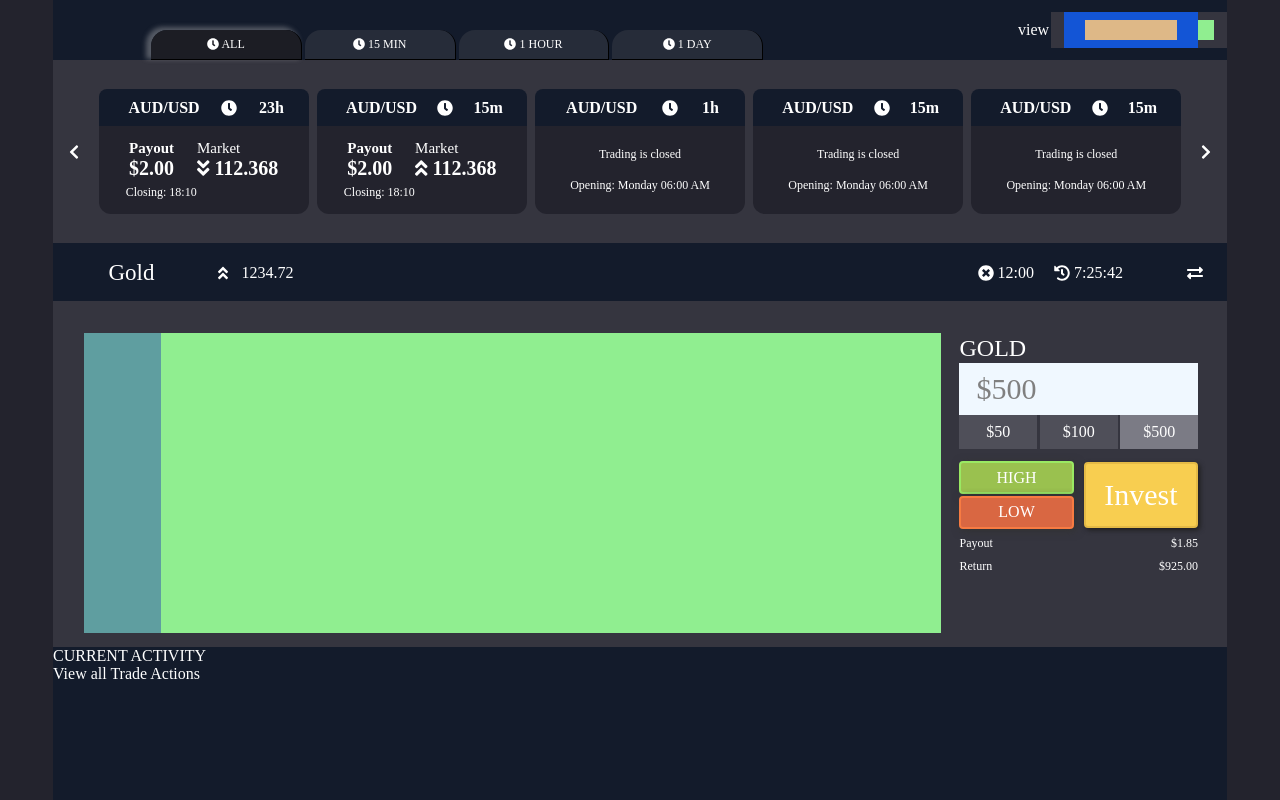
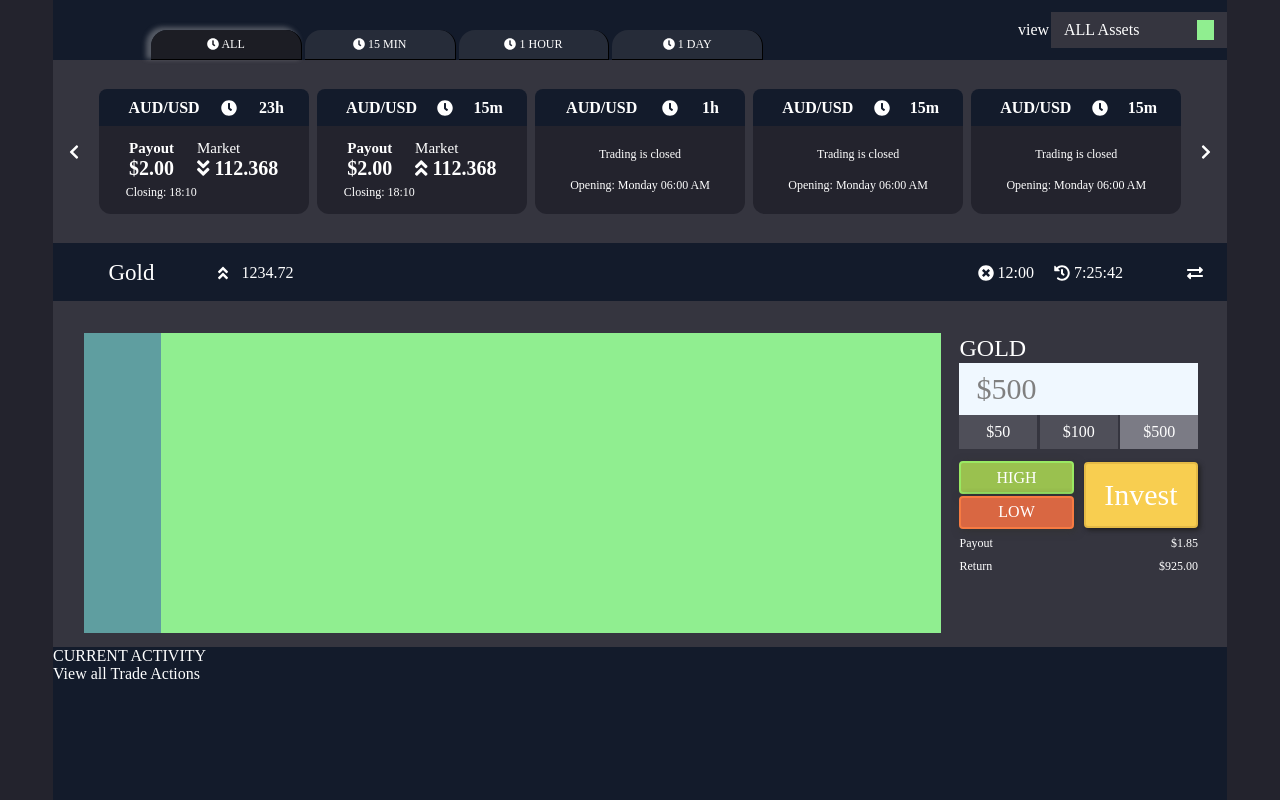
Before and after one commit to neko12377/My_Component_Library, a React app: page / in a window 1280 px wide. Built offline with nearby package versions, Linux system fonts and the light colour scheme.

Commit message:
fix: disappear block

```diff
--- a/src/component/Header/component/DropDownList.tsx
+++ b/src/component/Header/component/DropDownList.tsx
@@ -3,12 +3,10 @@ import styled from "styled-components";
 
 const StyledDropDownBar = styled.div`
   display: flex;
-  justify-content: space-around;
   align-items: center;
   width: 176px;
   height: 36px;
-  padding: 8px 13px;
-  background-color: #1355d6;
+  padding: 8px 0;
   position: relative;
 `;
 
@@ -16,7 +14,6 @@ const StyledDropDownBarContent = styled.div`
   display: flex;
   justify-content: flex-start;
   align-items: center;
-  background-color: burlywood;
   width: 85%;
   height: 100%;
 `;
@@ -26,9 +23,10 @@ interface DropDownBarContentPropsInterface {
 }
 
 const DropDownBarContent = ({content}: DropDownBarContentPropsInterface) => {
+    const contentToDisplay = content ? content : "ALL Assets";
     return (
         <StyledDropDownBarContent>
-            {content}
+            {contentToDisplay}
         </StyledDropDownBarContent>
     )
 }
@@ -36,6 +34,8 @@ const DropDownBarContent = ({content}: DropDownBarContentPropsInterface) => {
 const StyledDropDownListContent = styled.div`
   display: flex;
   position: absolute;
+  top: 37px;
+  right: -25px;
   width: 600px;
   height: 580px;
   background-color: coral;
```
